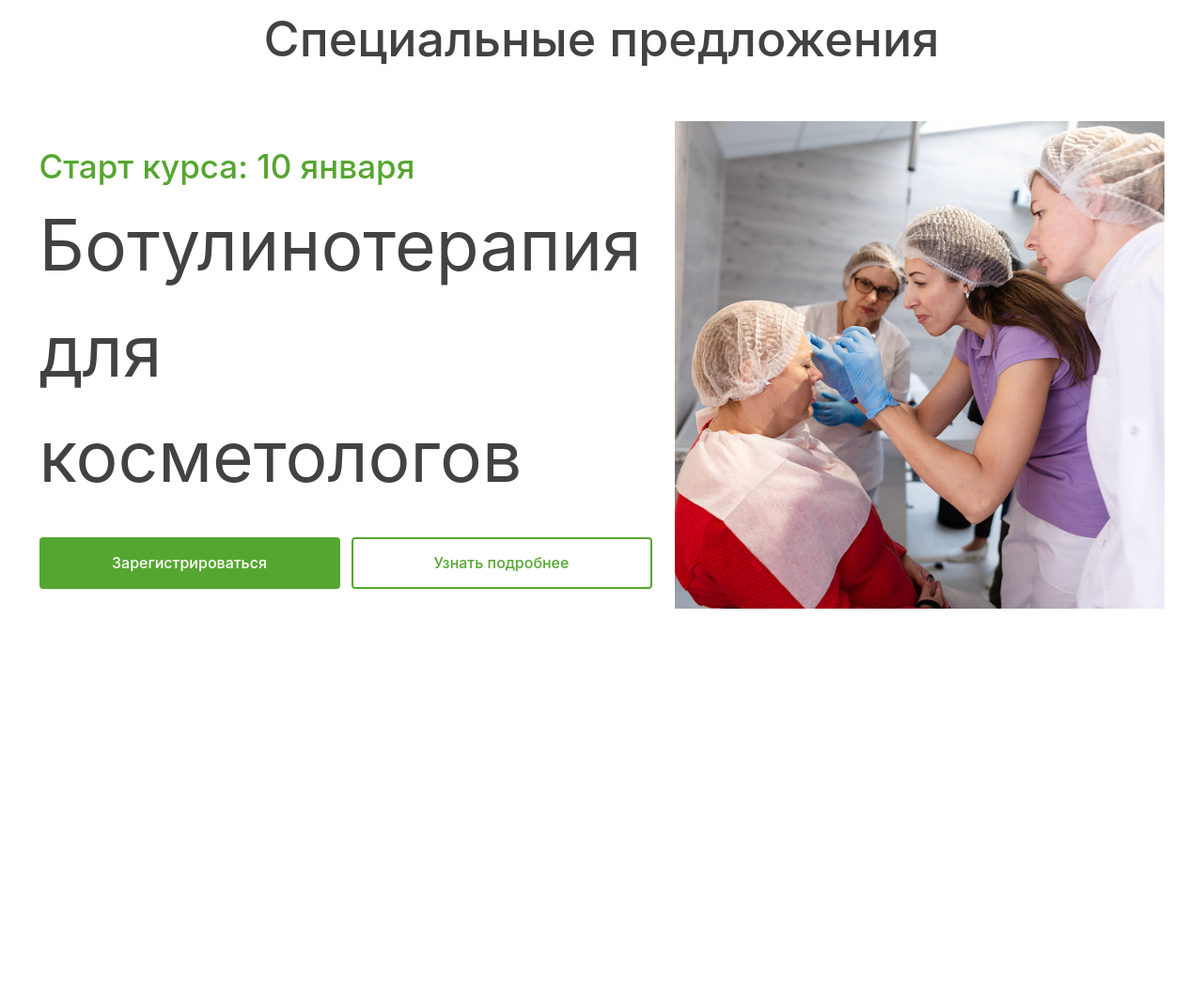
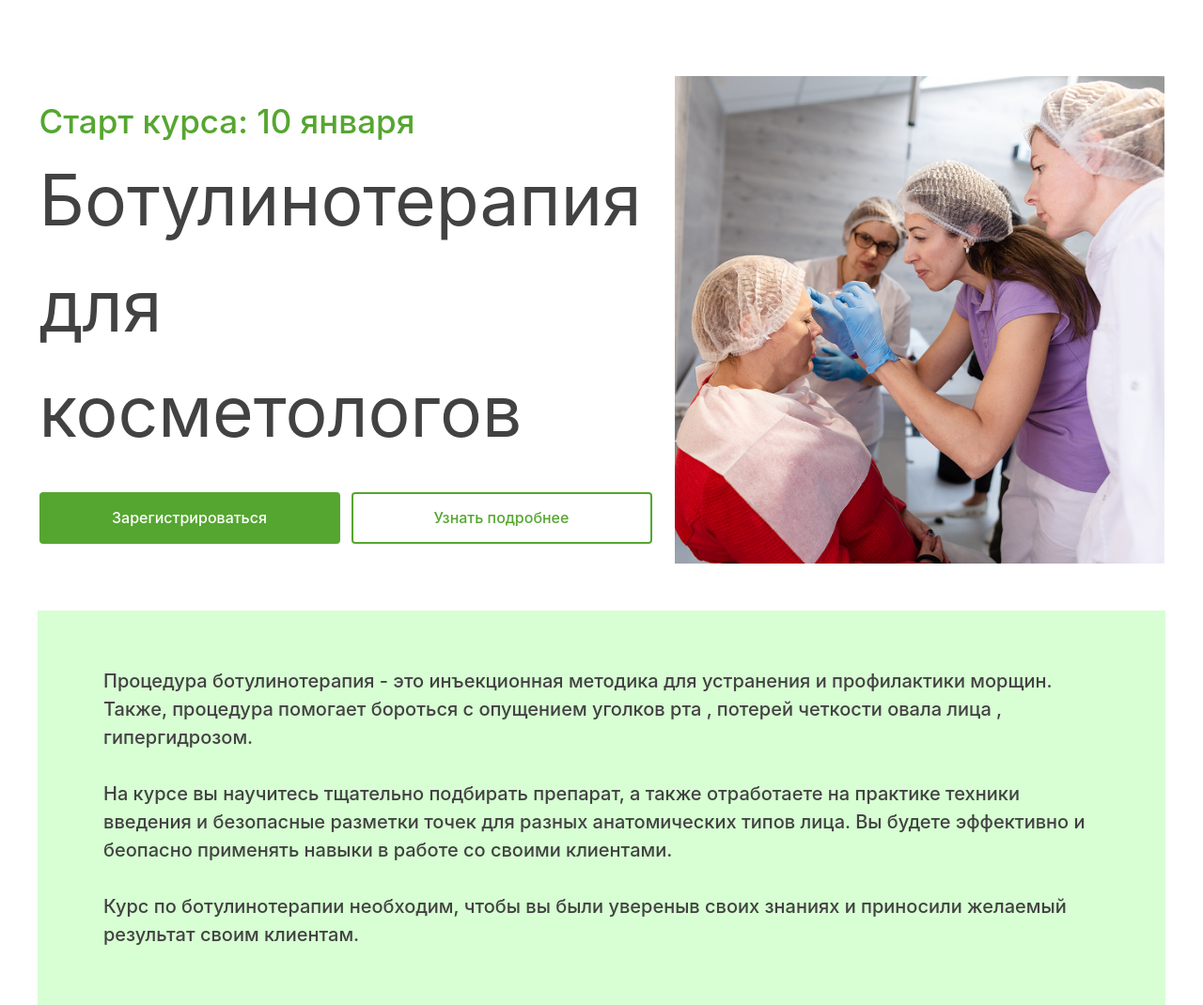
Before and after one commit to Sulaimonov287/homework21, a website: page src/page1.html in a window 1280 px wide. Shown: the part 152-1222 px from the top of the page at 94% size. Before the commit the page ends 800 px from the top, so only its background shows below. Drawn offline with nearby package versions, Linux system fonts and the light colour scheme; files that its build step writes are made by us from their sources.

Commit message:
add section1

```diff
--- a/src/page1.html
+++ b/src/page1.html
@@ -41,8 +41,7 @@
    </nav>
 
 
-   <section class="max-w-[1920px] mx-auto">
-      <h2 class="text-[52px] font-medium text-[#424242] text-center max-w-[1920px]">Специальные предложения</h2>
+   <section class="max-w-[1920px] mx-auto mt-[30px]">
       <br>
       <br>
       <div class="mx-auto max-w-[1197px] flex flex-col gap-y-[150px]">
@@ -59,12 +58,31 @@
                   <button
                      class="w-[320px] h-[55px] text-white lg:m-0 mx-auto rounded cursor-pointer bg-[#55A630] font-medium">Зарегистрироваться</button>
                   <button
-                     class="w-[320px] h-[55px] border-2 border-[#55A630] text-[#55A630] lg:m-0 mx-auto rounded cursor-pointer bg-white font-medium">Узнать подробнее</button>
+                     class="w-[320px] h-[55px] border-2 border-[#55A630] text-[#55A630] lg:m-0 mx-auto rounded cursor-pointer bg-white font-medium">Узнать
+                     подробнее</button>
                </div>
             </div>
          </div>
       </div>
    </section>
+
+
+
+   <section class="max-w-[1200px] m-auto bg-[#D7FFD3] p-[60px] px-[70px] mt-[50px] text-[20px] text-[#424242] font-[500]">
+      <p>Процедура ботулинотерапия - это инъекционная методика для устранения и профилактики морщин.
+         Также, процедура помогает бороться с
+         опущением уголков рта
+         , потерей четкости овала лица
+         , гипергидрозом.
+         <BR></BR>
+         На курсе вы научитесь тщательно подбирать препарат, а также отработаете на практике техники введения и
+         безопасные разметки точек для разных анатомических типов лица.
+         Вы будете эффективно и беопасно применять навыки в работе со своими клиентами.
+         <BR></BR>
+         Курс по ботулинотерапии необходим, чтобы вы были увереныв своих знаниях и приносили желаемый результат своим
+         клиентам.
+      </p>
+   </section>
 </body>
 
 </html>
```
